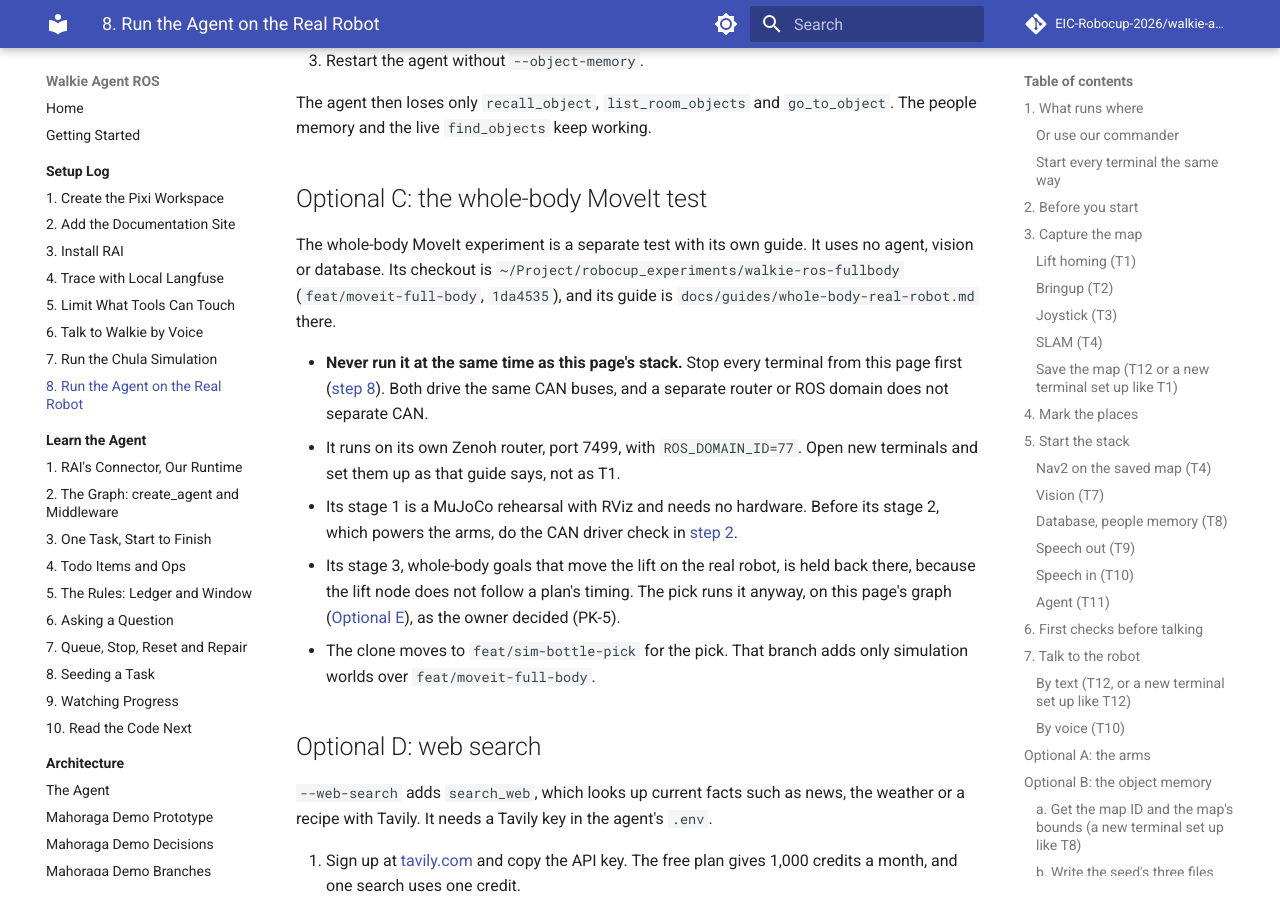
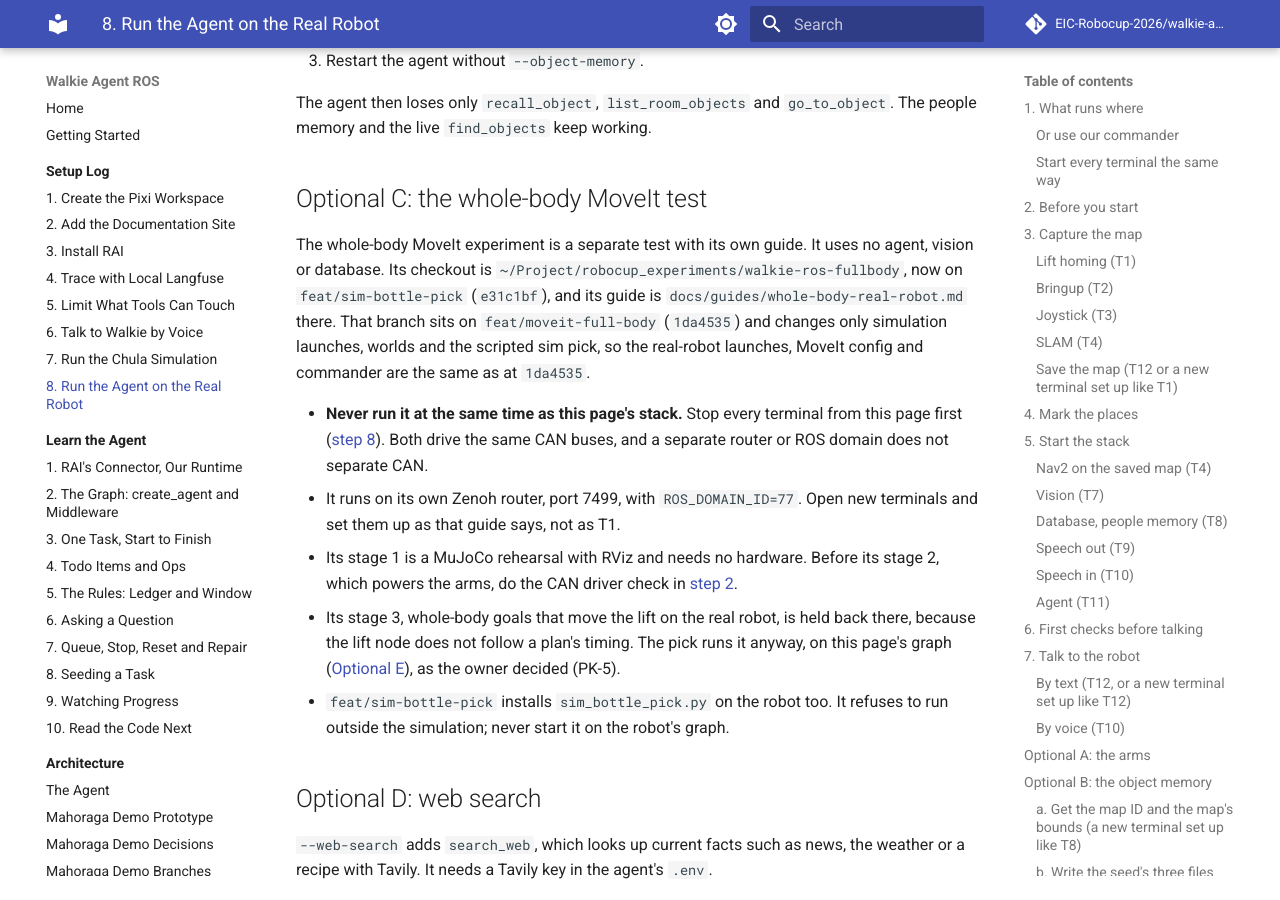
Before and after one commit to EIC-Robocup-2026/walkie-agent-ros, an MkDocs documentation site: the page built from docs/setup/09-real-robot.md, in a window 1280 px wide and 900 px high, scrolled down 23404 px. Built offline with MkDocs 1.6.1 and Material for MkDocs 9.7.7, drawn with Linux system fonts in a browser that asks for light colours; comment, search, counter and statistics services are not loaded.

Commit message:
docs: point the robot guide's whole-body clone at feat/sim-bottle-pick

```diff
--- a/docs/setup/09-real-robot.md
+++ b/docs/setup/09-real-robot.md
@@ -1138,8 +1138,12 @@ The agent then loses only `recall_object`, `list_room_objects` and
 
 The whole-body MoveIt experiment is a separate test with its own guide. It uses
 no agent, vision or database. Its checkout is
-`~/Project/robocup_experiments/walkie-ros-fullbody` (`feat/moveit-full-body`,
-`1da4535`), and its guide is `docs/guides/whole-body-real-robot.md` there.
+`~/Project/robocup_experiments/walkie-ros-fullbody`, now on
+`feat/sim-bottle-pick` (`e31c1bf`), and its guide is
+`docs/guides/whole-body-real-robot.md` there. That branch sits on
+`feat/moveit-full-body` (`1da4535`) and changes only simulation launches,
+worlds and the scripted sim pick, so the real-robot launches, MoveIt config and
+commander are the same as at `1da4535`.
 
 - **Never run it at the same time as this page's stack.** Stop every terminal
   from this page first ([step 8](#8-stop-and-reset)). Both drive the same CAN
@@ -1154,8 +1158,8 @@ no agent, vision or database. Its checkout is
   runs it anyway, on this page's graph
   ([Optional E](#optional-e-pick-up-a-remembered-object)), as the owner
   decided (PK-5).
-- The clone moves to `feat/sim-bottle-pick` for the pick. That branch adds
-  only simulation worlds over `feat/moveit-full-body`.
+- `feat/sim-bottle-pick` installs `sim_bottle_pick.py` on the robot too. It
+  refuses to run outside the simulation; never start it on the robot's graph.
 
 ## Optional D: web search
 
```
